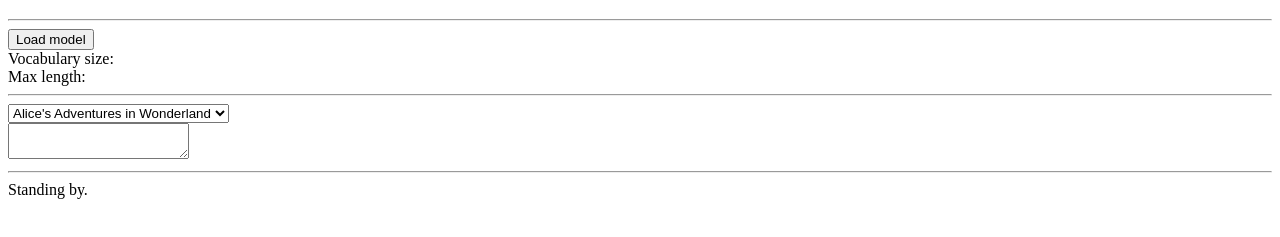
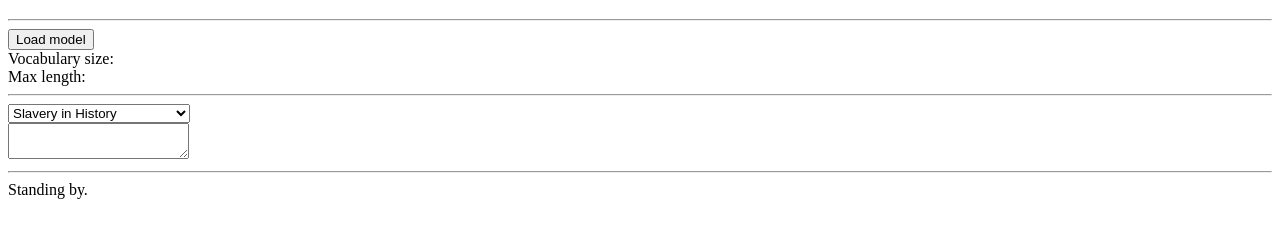
Before and after one commit to ijupudy/ijupudy.github.io, a plain HTML site: page hw4/index.html in a window 1280 px wide. Shown: the part 61-298 px from the top of the page. Drawn offline with Linux system fonts and the light colour scheme.

```diff
--- a/hw4/index.html
+++ b/hw4/index.html
@@ -29,9 +29,9 @@
   <hr>
   <div>
     <select id="example-select" class="form-control">
-      <option value="example1">Alice's Adventures in Wonderland</option>
-      <option value="example2">Dracula</option>
-      <option value="example3">The Iliad</option>
+      <option value="example1">Slavery in History</option>
+      <option value="example2">The Story of Paper-making</option>
+      <option value="example3">John Lackland</option>
     </select>
   </div>
   <div>
```
